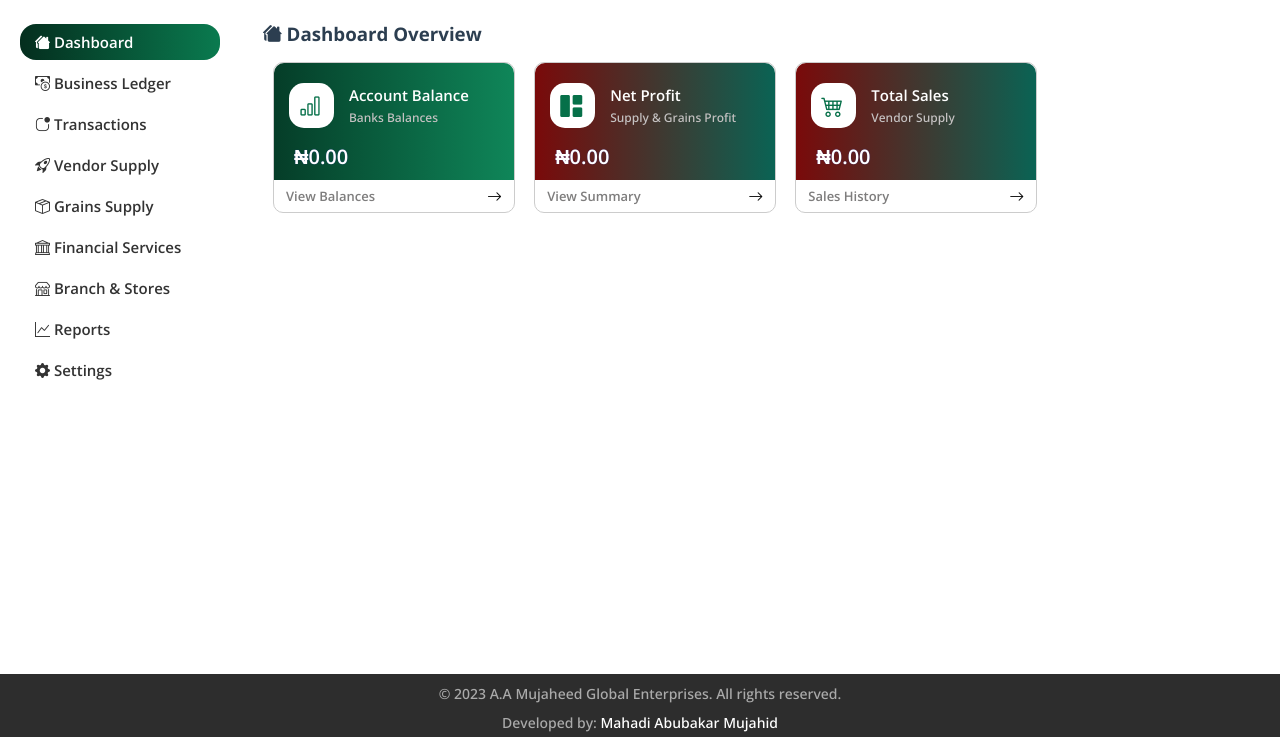
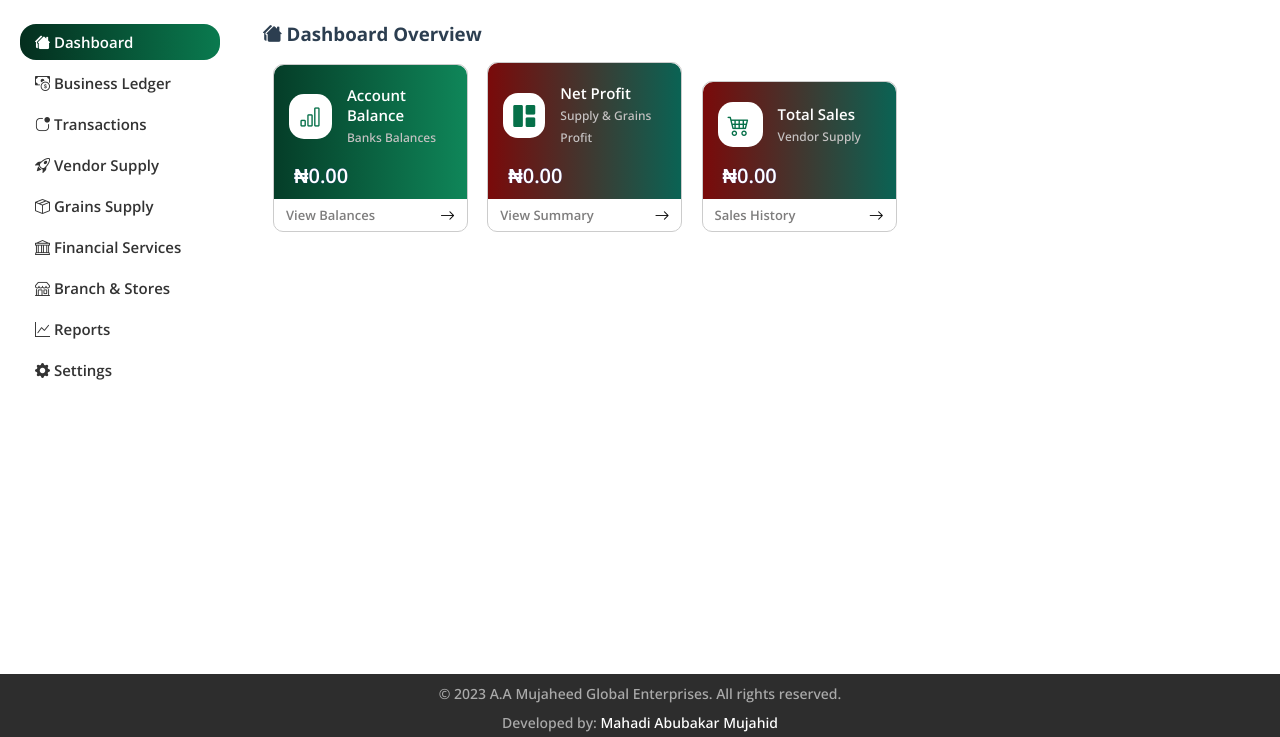
Before and after one commit to realmah06/new-project, a plain HTML site: page dashboard.html in a window 1280 px wide. Shown: the part 63-800 px from the top of the page. Drawn offline with nearby package versions, Linux system fonts and the light colour scheme.

Commit message:
Update custom.css

```diff
--- a/css/custom.css
+++ b/css/custom.css
@@ -219,7 +219,7 @@ footer a {
         .right-side .card{
             background-color: #fff;
             margin-bottom: 15px;
-            width: 240px;
+            width: 30%;
             border-radius: 10px;
             margin-right: 15px;
             border: 1px solid #ccc;
```
